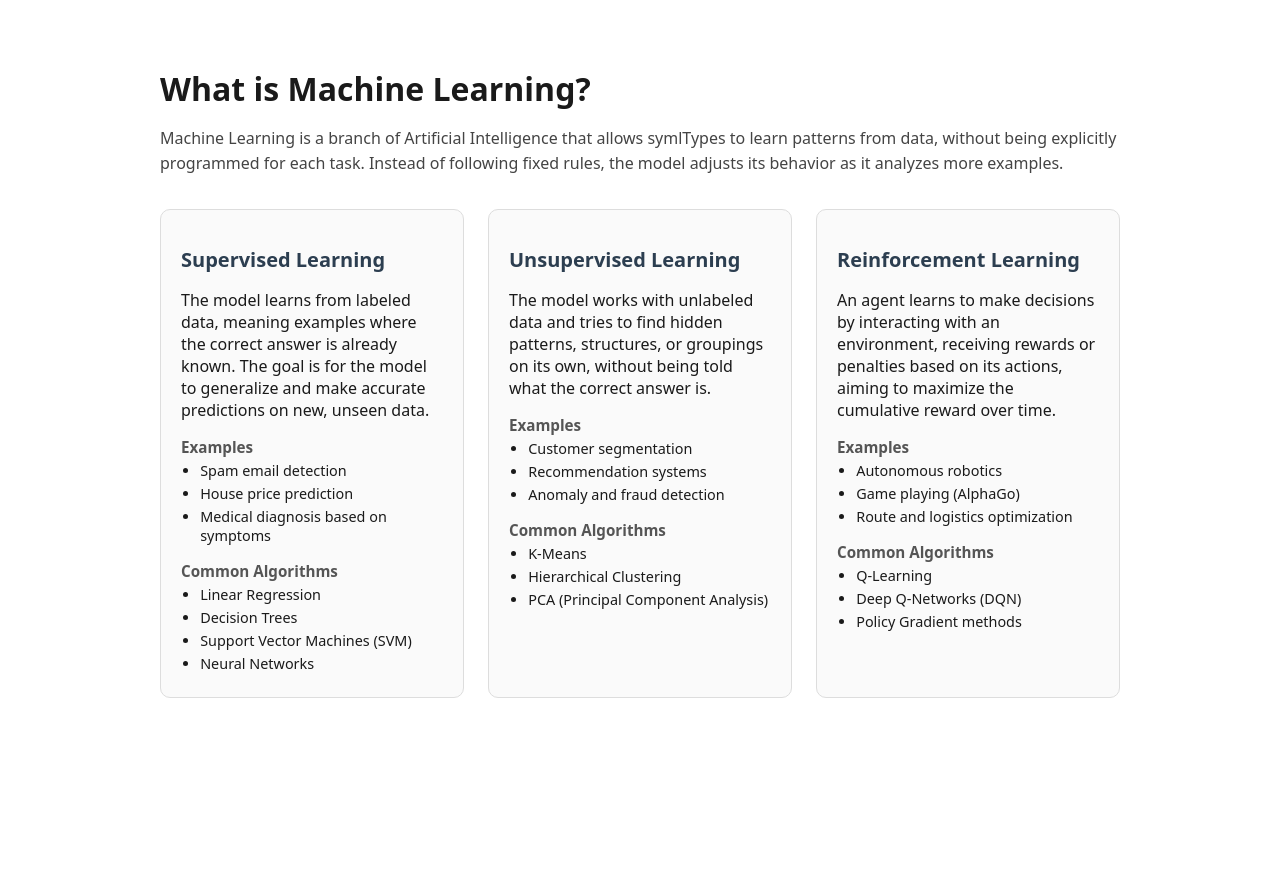
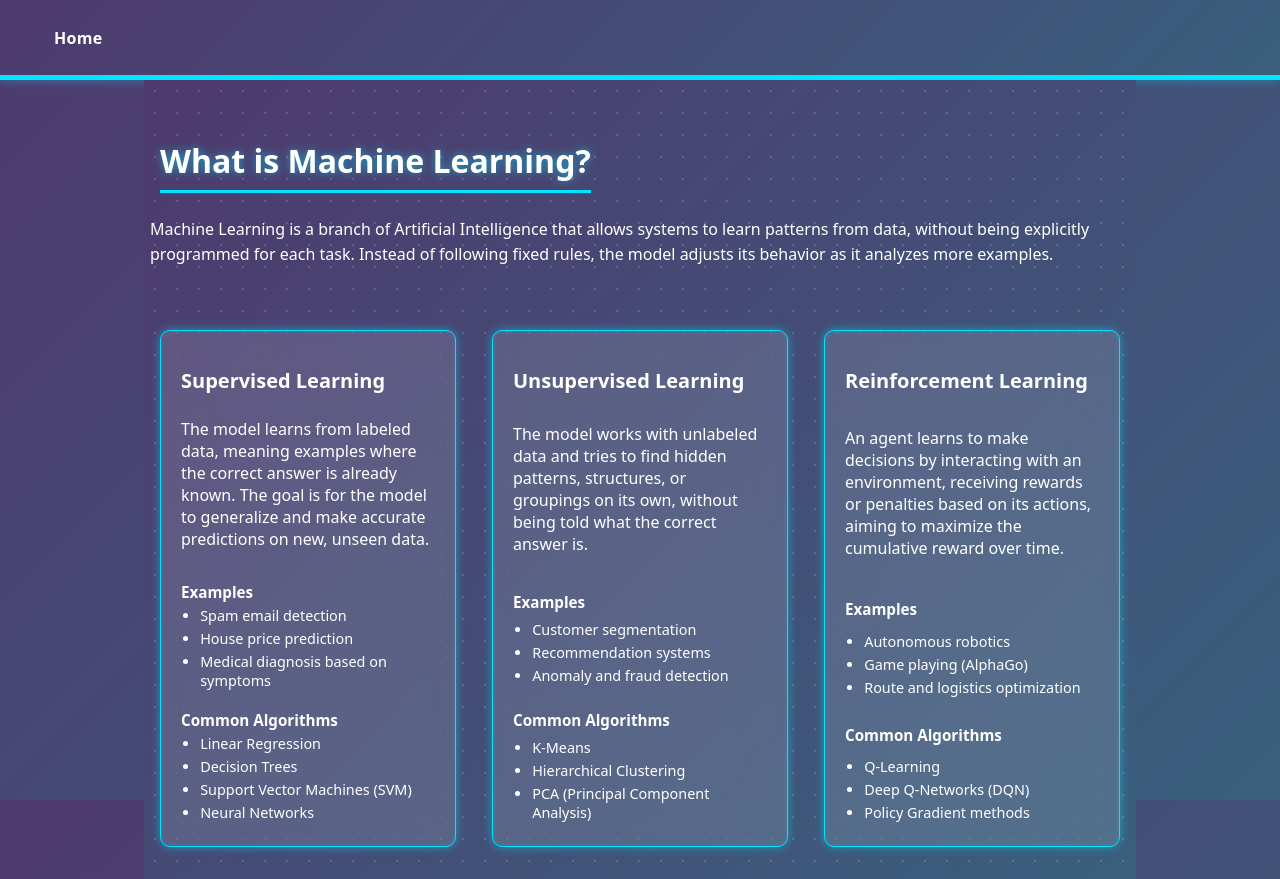
Before and after one commit to Jesu0809/machine-learning-exercises, an Angular app in the folder ml-frontend/: page / in a window 1280 px wide. Before the commit the page ends 800 px from the top, so only its background shows below. Built offline with nearby package versions, Linux system fonts and the light colour scheme.

Commit message:
adjust the design

```diff
--- a/ml-frontend/src/app/app.config.ts
+++ b/ml-frontend/src/app/app.config.ts
@@ -1,8 +1,10 @@
 import { ApplicationConfig, provideBrowserGlobalErrorListeners } from '@angular/core';
+import { provideRouter } from '@angular/router';
+import { routes } from './app.routes';
 
 export const appConfig: ApplicationConfig = {
   providers: [
     provideBrowserGlobalErrorListeners(),
-
+    provideRouter(routes),
   ]
 };
--- a/ml-frontend/src/app/app.css
+++ b/ml-frontend/src/app/app.css
@@ -0,0 +1,25 @@
+.app-nav {
+  display: flex;
+  align-items: center;
+  padding: 1.5rem;
+  min-height: 80px;
+  box-sizing: border-box;
+  background: linear-gradient(135deg, #4e3a6e, #3a5f7d);
+  border-bottom: 5px solid #00e5ff;
+  box-shadow: 0 0 10px rgba(0, 229, 255, 0.4);
+}
+
+.app-nav-link {
+  margin-left: 30px;
+  color: #ffffff;
+  text-decoration: none;
+  font-family: system-ui, sans-serif;
+  font-weight: 600;
+  letter-spacing: 0.02em;
+  transition: color 0.2s ease, text-shadow 0.2s ease;
+}
+
+.app-nav-link:hover {
+  color: #00e5ff;
+  text-shadow: 0 0 8px rgba(0, 229, 255, 0.8);
+}
--- a/ml-frontend/src/app/app.html
+++ b/ml-frontend/src/app/app.html
@@ -1 +1,5 @@
-<app-ml-info></app-ml-info>
+<nav class="app-nav">
+  <a routerLink="/" class="app-nav-link">Home</a>
+</nav>
+
+<router-outlet></router-outlet>
--- /dev/null
+++ b/ml-frontend/src/app/app.routes.ts
@@ -0,0 +1,6 @@
+import { Routes } from '@angular/router';
+import { MlInfo } from './pages/ml-info/ml-info';
+
+export const routes: Routes = [
+  { path: '', component: MlInfo },
+];
--- a/ml-frontend/src/app/app.ts
+++ b/ml-frontend/src/app/app.ts
@@ -1,8 +1,8 @@
 import { Component, signal } from '@angular/core';
-import { MlInfo } from './ml-info/ml-info';
+import { RouterLink, RouterOutlet } from '@angular/router';
 
 @Component({
-  imports: [MlInfo],
+  imports: [RouterLink, RouterOutlet],
   selector: 'app-root',
   styleUrl: './app.css',
   templateUrl: './app.html',
--- a/ml-frontend/src/app/ml-info/ml-info.css
+++ /dev/null
@@ -1,54 +0,0 @@
-.ml-page {
-  max-width: 960px;
-  margin: 0 auto;
-  padding: 2rem 1rem;
-  font-family: system-ui, sans-serif;
-  color: #1a1a1a;
-}
-
-.ml-header h1 {
-  font-size: 2rem;
-  margin-bottom: 0.5rem;
-}
-
-.ml-header p {
-  line-height: 1.6;
-  color: #444;
-}
-
-.types-grid {
-  display: grid;
-  grid-template-columns: repeat(auto-fit, minmax(280px, 1fr));
-  gap: 1.5rem;
-  margin-top: 2rem;
-}
-
-.type-card {
-  border: 1px solid #ddd;
-  border-radius: 10px;
-  padding: 1.25rem;
-  background: #fafafa;
-}
-
-.type-card h2 {
-  font-size: 1.25rem;
-  margin-bottom: 0.5rem;
-  color: #2c3e50;
-}
-
-.type-card h3 {
-  font-size: 0.95rem;
-  margin-top: 1rem;
-  margin-bottom: 0.25rem;
-  color: #555;
-}
-
-.type-card ul {
-  margin: 0;
-  padding-left: 1.2rem;
-}
-
-.type-card li {
-  margin-bottom: 0.25rem;
-  font-size: 0.9rem;
-}
--- /dev/null
+++ b/ml-frontend/src/app/models/ml-info.model.ts
@@ -0,0 +1,6 @@
+export interface MLType {
+  name: string;
+  description: string;
+  examples: string[];
+  algorithms: string[];
+}
--- /dev/null
+++ b/ml-frontend/src/app/pages/ml-info/ml-info.css
@@ -0,0 +1,83 @@
+.ml-page {
+  max-width: 960px;
+  margin: 0 auto;
+  padding: 2rem 1rem;
+  font-family: system-ui, sans-serif;
+  color: #ffffff;
+  background-image:
+    radial-gradient(rgba(255, 255, 255, 0.15) 1px, transparent 1px),
+    linear-gradient(135deg, #4e3a6e, #3a5f7d);
+  background-size: 22px 22px, cover;
+  background-position: 0 0, 0 0;
+  background-attachment: fixed, fixed;
+}
+
+.ml-header h1 {
+  font-size: 2rem;
+  margin-bottom: 0.5rem;
+  color: #ffffff;
+  display: inline-block;
+  padding-bottom: 0.5rem;
+  border-bottom: 3px solid #00e5ff;
+  text-shadow: 0 0 8px rgba(0, 229, 255, 0.6);
+}
+
+.ml-header p {
+  line-height: 1.6;
+  color: #ffffff;
+  margin-left: -10px;
+  margin-right: -10px;
+}
+
+.types-grid {
+  display: grid;
+  grid-template-columns: repeat(auto-fit, minmax(280px, 1fr));
+  gap: calc(1.5rem + 12px);
+  margin-top: calc(2rem + 30px);
+}
+
+.type-card {
+  display: flex;
+  flex-direction: column;
+  justify-content: space-between;
+  border: 1px solid #00e5ff;
+  border-radius: 10px;
+  padding: 1.25rem;
+  background: rgba(255, 255, 255, 0.12);
+  backdrop-filter: blur(24px);
+  -webkit-backdrop-filter: blur(24px);
+  box-shadow: 0 0 10px rgba(0, 229, 255, 0.5), inset 0 0 6px rgba(0, 229, 255, 0.15);
+  transition: transform 0.3s ease, box-shadow 0.3s ease, backdrop-filter 0.3s ease, background 0.3s ease;
+}
+
+.type-card:hover {
+  transform: scale(1.05);
+  box-shadow: 0 0 20px rgba(0, 229, 255, 0.9), inset 0 0 10px rgba(0, 229, 255, 0.3);
+  background: transparent;
+  backdrop-filter: none;
+  -webkit-backdrop-filter: none;
+}
+
+.type-card h2 {
+  font-size: 1.25rem;
+  margin-bottom: 0.5rem;
+  color: #ffffff;
+}
+
+.type-card h3 {
+  font-size: 0.95rem;
+  margin-top: 1rem;
+  margin-bottom: 0.25rem;
+  color: #ffffff;
+}
+
+.type-card ul {
+  margin: 0;
+  padding-left: 1.2rem;
+}
+
+.type-card li {
+  margin-bottom: 0.25rem;
+  font-size: 0.9rem;
+  color: #ffffff;
+}
--- a/ml-frontend/src/app/ml-info/ml-info.html
+++ b/ml-frontend/src/app/pages/ml-info/ml-info.html
@@ -2,7 +2,7 @@
   <header class="ml-header">
     <h1>What is Machine Learning?</h1>
     <p>
-      Machine Learning is a branch of Artificial Intelligence that allows symlTypes to
+      Machine Learning is a branch of Artificial Intelligence that allows systems to
       learn patterns from data, without being explicitly programmed for each task.
       Instead of following fixed rules, the model adjusts its behavior as it analyzes
       more examples.
--- a/ml-frontend/src/styles.css
+++ b/ml-frontend/src/styles.css
@@ -1 +1,12 @@
 /* You can add global styles to this file, and also import other style files */
+
+html, body {
+  margin: 0;
+  min-height: 100%;
+  background-image:
+    radial-gradient(rgba(255, 255, 255, 0.15) 1px, transparent 1px),
+    linear-gradient(135deg, #4e3a6e, #3a5f7d);
+  background-size: 22px 22px, cover;
+  background-position: 0 0, 0 0;
+  background-attachment: fixed, fixed;
+}
```
Also changed, not shown: ml-frontend/src/app/pages/ml-info/ml-info.ts (renamed from ml-frontend/src/app/ml-info/ml-info.ts, +2 -6 lines).
